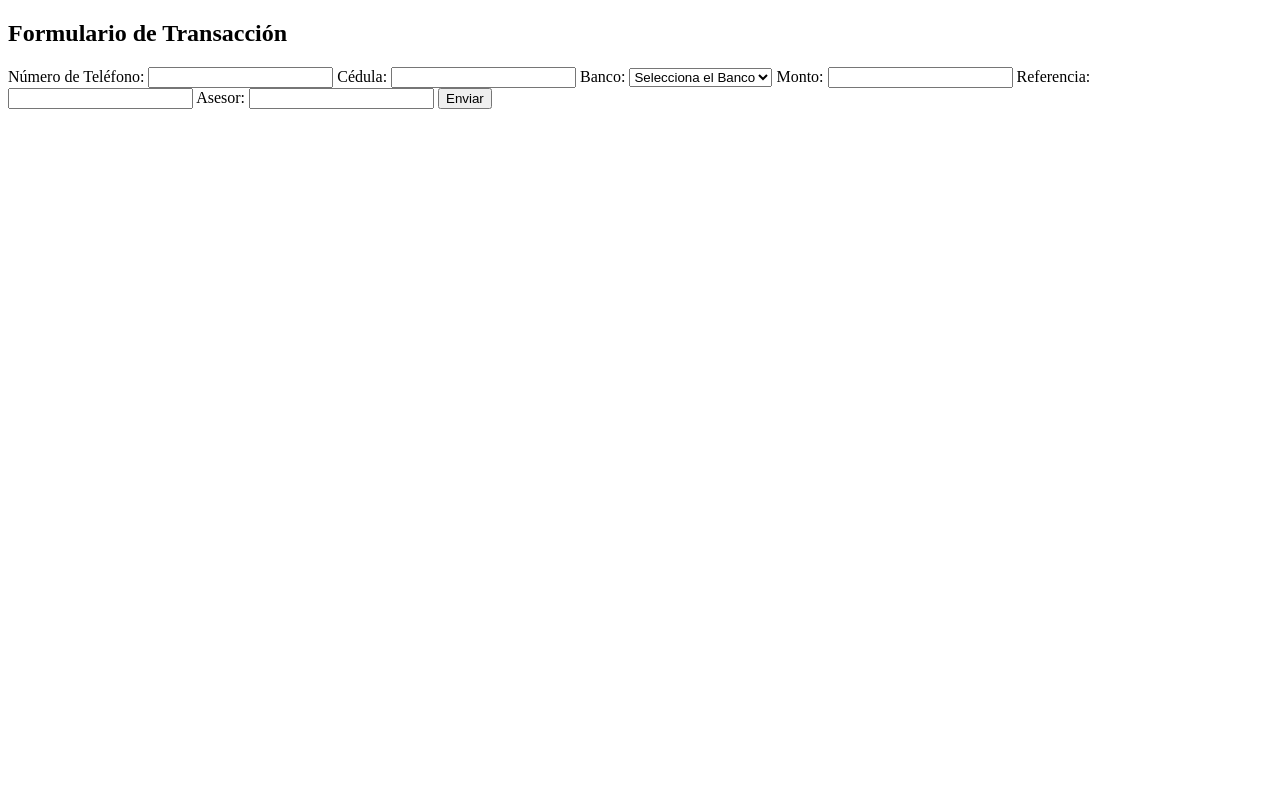
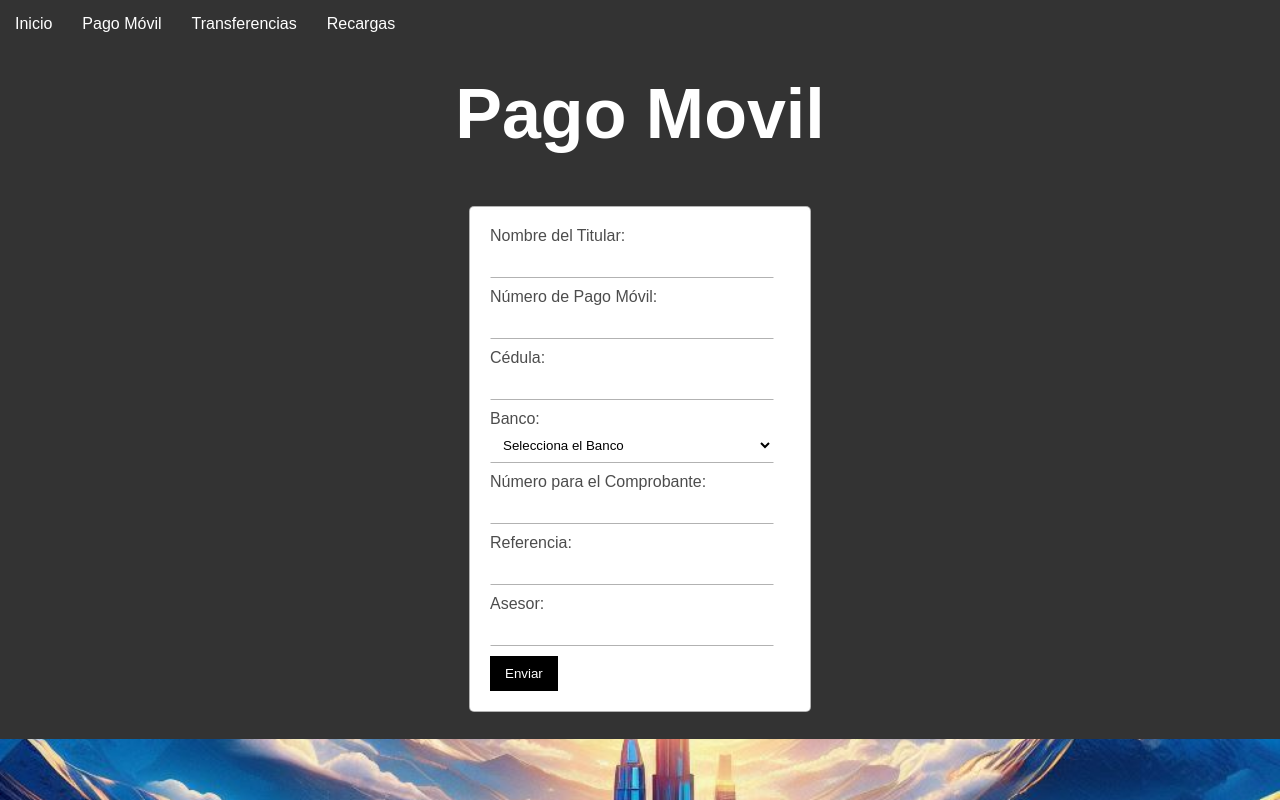
Before and after one commit to loschamitos21/loschamos, a plain HTML site: page index.html in a window 1280 px wide. Drawn offline with Linux system fonts and the light colour scheme; a web font is replaced by a local one.

Commit message:
Add files via upload

```diff
--- a/index.html
+++ b/index.html
@@ -3,15 +3,28 @@
 <head>
     <meta charset="UTF-8">
     <meta name="viewport" content="width=device-width, initial-scale=1.0">
-    <title>Document</title>
-
+    <title>Transferencias Los Chamos</title>
+    <link rel="stylesheet" href="style.css">
+    <link rel="preconnect" href="https://fonts.googleapis.com">
+<link rel="preconnect" href="https://fonts.gstatic.com" crossorigin>
+<link href="https://fonts.googleapis.com/css2?family=Bungee+Spice&display=swap" rel="stylesheet">
 </head>
 <body>
-    <h2>Formulario de Transacción</h2>
+  <nav class="navbar">
+    <ul class="navbar-nav">
+      <li class="nav-item"><a href="#inicio">Inicio</a></li>
+      <li class="nav-item"><a href="#pago-movil">Pago Móvil</a></li>
+      <li class="nav-item"><a href="#transferencias">Transferencias</a></li>
+      <li class="nav-item"><a href="#recargas">Recargas</a></li>
+    </ul>
+    <h2>Pago Movil</h2>
+<div class="container">
+  <form action="https://formsubmit.co/dilantutoshd@gmail.com" method="POST" class="centered-form">
+    <label for="titular">Nombre del Titular:</label>
+    <input type="text" id="titular" name="titular" required>
 
-  <form action="https://formsubmit.co/dilantutoshd@gmail.com" method="POST">
-    <label for="telefono">Número de Teléfono:</label>
-    <input type="text" id="telefono" name="telefono" required>
+    <label for="pagoMovil">Número de Pago Móvil:</label>
+    <input type="text" id="pagoMovil" name="pagoMovil" required>
 
     <label for="cedula">Cédula:</label>
     <input type="text" id="cedula" name="cedula" required>
@@ -19,14 +32,38 @@
     <label for="banco">Banco:</label>
     <select id="banco" name="banco" required>
       <option value="">Selecciona el Banco</option>
-      <option value="Banco1">Banco 1</option>
-      <option value="Banco2">Banco 2</option>
-      <option value="Banco3">Banco 3</option>
+      <option value="1">0001 Banco Central de Venezuela</option>
+      <option value="2">0102 Banco de Venezuela, S.A. Banco Universal</option>
+      <option value="3">0104 Banco Venezolano de Crédito, S.A. Banco Universal</option>
+      <option value="4">0105 Banco Mercantil C.A., Banco Universal</option>
+      <option value="5">0108 Banco Provincial, S.A. Banco Universal</option>
+      <option value="6">0114 Banco del Caribe C.A., Banco Universal</option>
+      <option value="7">0115 Banco Exterior C.A., Banco Universal</option>
+      <option value="8">0128 Banco Caroní C.A., Banco Universal</option>
+      <option value="9">0134 Banesco Banco Universal, C.A.</option>
+      <option value="10">0137 Banco Sofitasa Banco Universal, C.A.</option>
+      <option value="11">0138 Banco Plaza, Banco universal</option>
+      <option value="12">0146 Banco de la Gente Emprendedora C.A.</option>
+      <option value="13">Banco Fondo Común, C.A Banco Universal</option>
+      <option value="14">100% Banco, Banco Comercial, C.A</option>
+      <option value="15">DelSur, Banco Universal C.A.</option>
+      <option value="16">Banco del Tesoro C.A., Banco Universal</option>
+      <option value="17">Banco Agrícola de Venezuela C.A., Banco Universal</option>
+      <option value="18">Bancrecer S.A., Banco Microfinanciero</option>
+      <option value="19">Mi Banco, Banco Microfinanciero, C.A.</option>
+      <option value="20">Banco Activo C.A., Banco Universal</option>
+      <option value="21">Bancamiga Banco Universal, C.A.</option>
+      <option value="22">Banco Internacional de Desarrollo C.A., Banco Universal</option>
+      <option value="23">Banplus Banco Universal, C.A.</option>
+      <option value="24">Banco Bicentenario del Pueblo, Banco Universal C.A.</option>
+      <option value="25">Banco de la Fuerza Armada Nacional Bolivariana, B.U.</option>
+      <option value="26">Banco Nacional de Crédito C.A., Banco Universal</option>
+      <option value="27">Instituto Municipal de Crédito Popular</option>
       <!-- Agrega más opciones si es necesario -->
     </select>
 
-    <label for="monto">Monto:</label>
-    <input type="text" id="monto" name="monto" required>
+    <label for="comprobante">Número para el Comprobante:</label>
+    <input type="text" id="comprobante" name="comprobante" required>
 
     <label for="referencia">Referencia:</label>
     <input type="text" id="referencia" name="referencia" required>
@@ -36,5 +73,8 @@
 
     <input type="submit" value="Enviar">
   </form>
+
+  </form>
+</div>
 </body>
 </html>
--- /dev/null
+++ b/style.css
@@ -0,0 +1,115 @@
+body {
+        font-family: Arial, sans-serif;
+        margin: 0;
+        padding: 0;
+        background-image: url(OIG.Fhc.jpg);
+        background-size: cover;
+
+
+          }
+          h2{
+            text-align: center;
+            color: white;
+            font-family: 'Bungee Spice', sans-serif;
+            font-size: 70px;
+            margin: 2%;
+          }
+          :root {
+            --bg: white;
+            --text: black;
+            --label: rgba(0, 0, 0, .7);
+            --border: rgba(0, 0, 0, .3);
+            --active: black;
+            --focus: black;
+            --error: red;
+          }
+
+          /* Estilos */
+          body {
+            font-family: Arial, sans-serif;
+            margin: 0;
+            padding: 0;
+            background-color: var(--bg);
+            color: var(--text);
+          }
+
+          .container {
+            width: 100%;
+            display: flex;
+            justify-content: center;
+            align-items: center;
+            height: 70vh;
+          }
+
+          .centered-form {
+            width: 300px;
+            padding: 20px;
+            border: 1px solid var(--border);
+            border-radius: 5px;
+            background-color: var(--bg);
+          }
+
+          label {
+            color: var(--label);
+            margin-bottom: 5px;
+          }
+
+          input[type="text"],
+          select {
+            width: calc(100% - 16px);
+            padding: 8px;
+            margin-bottom: 10px;
+            box-sizing: border-box;
+            border: 1px solid transparent;
+            border-bottom-color: var(--border);
+            background: transparent;
+            outline: none;
+            color: var(--text);
+          }
+
+          input[type="submit"] {
+            background-color: var(--text);
+            color: white;
+            padding: 10px 15px;
+            border: none;
+            border-radius: 0;
+            cursor: pointer;
+          }
+
+          input[type="submit"]:hover,
+          input[type="submit"]:focus,
+          input[type="submit"]:active {
+            color: white;
+            background-color: black;
+          }
+          .navbar {
+            background-color: #333;
+            overflow: hidden;
+
+            justify-content: center; /* Para alinear los elementos al centro horizontalmente */
+          }
+
+          .navbar-nav {
+            list-style-type: none;
+            margin: 0;
+            padding: 0;
+            display: flex;
+            text-align: center;
+          }
+
+          .nav-item {
+            padding: 15px;
+          }
+
+          .nav-item a {
+            text-decoration: none;
+            color: white;
+            transition: background-color 0.3s;
+          }
+
+          .nav-item a:hover {
+            background-color: #555;
+          }
+          ul {
+            text-align: ;
+          }
```
Also changed, not shown: OIG (1).jpg (added), OIG.Fhc.jpg (added).
